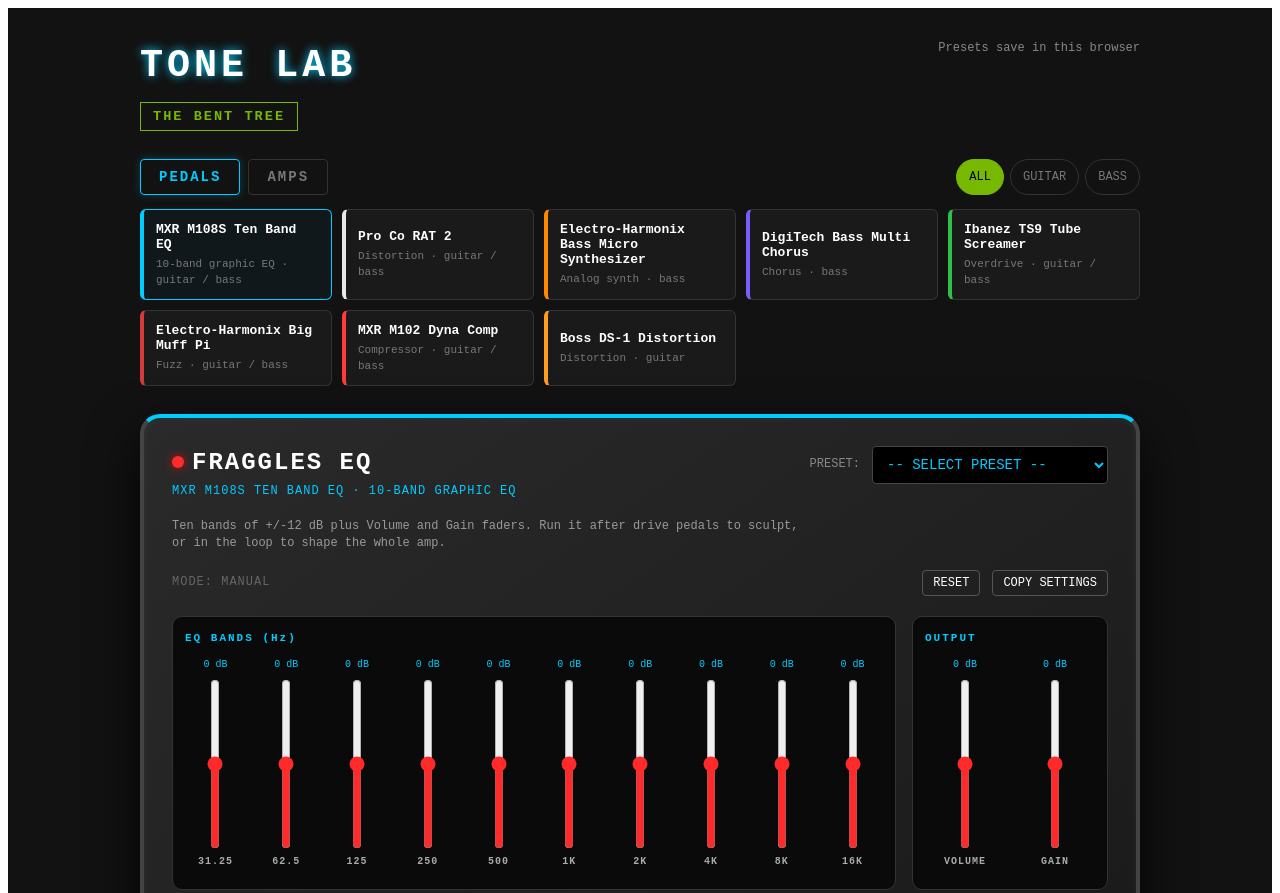
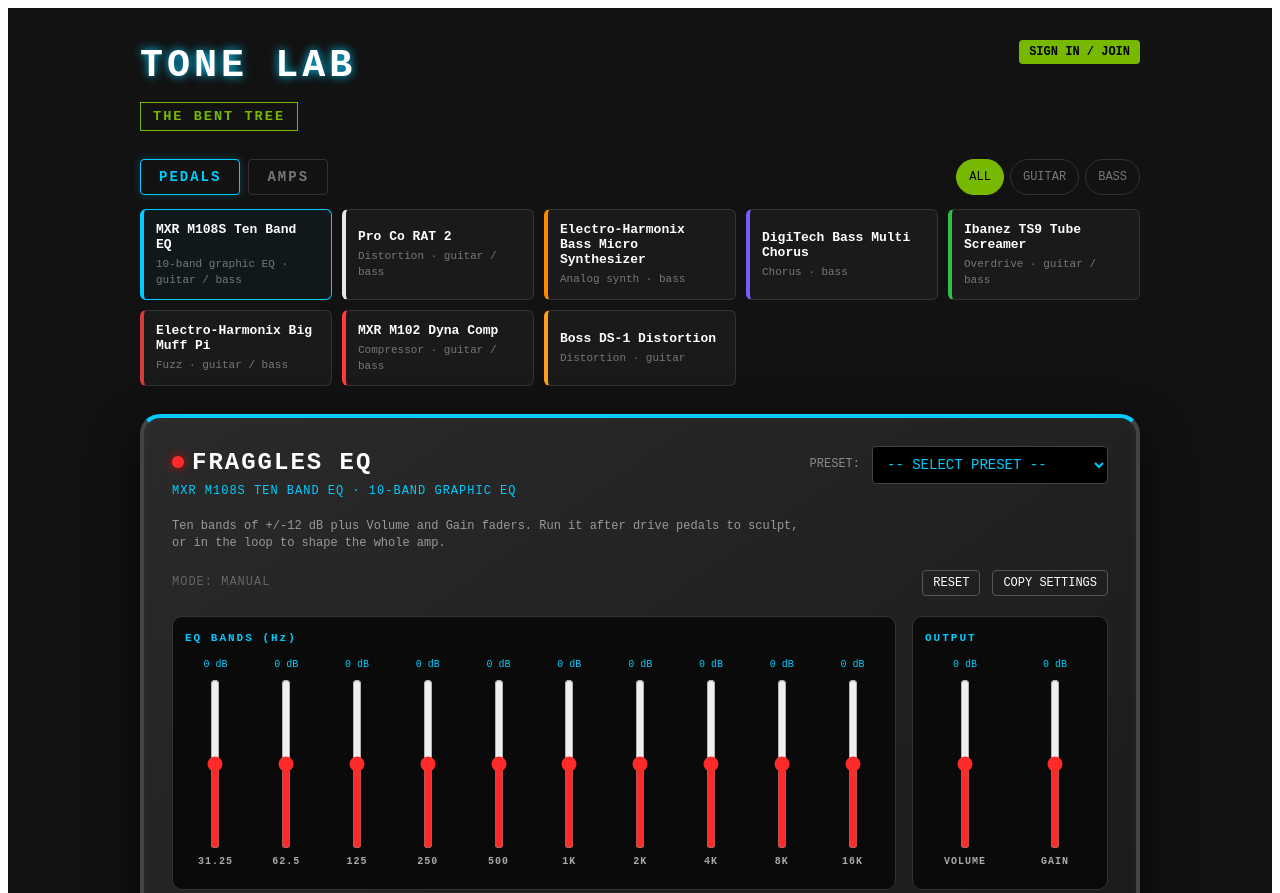
Before and after one commit to lrrecords/pedal_apps, a plain HTML site: page index.html in a window 1280 px wide. Shown: the top 893 px of the page. Drawn offline with nearby package versions, Linux system fonts and the light colour scheme.

Commit message:
Connect Tone Lab to Supabase (Artist Pages project, tone_lab_* tables)
Co-Authored-By: Claude Opus 5.5 <noreply@anthropic.com>
Claude-Session: https://claude.ai/code/session_01VMNtwD296FiqZz4P4WEvdU

```diff
--- a/index.html
+++ b/index.html
@@ -233,8 +233,8 @@
      supabase/schema.sql is what protects each user's data.
      ========================================================== */
   var CONFIG = {
-    SUPABASE_URL: '',        // e.g. https://abcd1234.supabase.co
-    SUPABASE_ANON_KEY: '',   // Project Settings > API > anon public key
+    SUPABASE_URL: 'https://aylcwsttvuboodmyxrzm.supabase.co',  // LRRecords Artist Pages project
+    SUPABASE_ANON_KEY: 'sb_publishable_sIJyJWzWvwtnwHQBmYkjHA_D-8jwUpT',  // publishable key (safe to publish)
     REDIRECT_URL: ''         // page users land on from email links; blank = this page
   };
 
```
